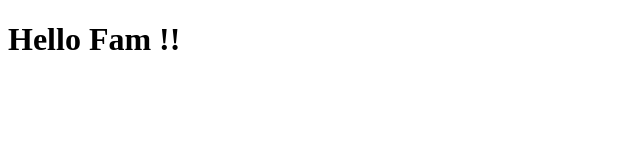
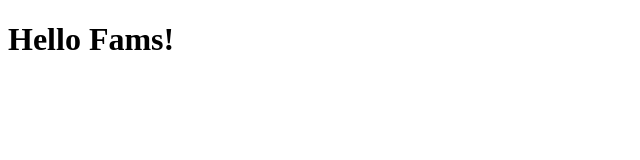
Before and after one commit to kushbosamiya/Neog-Camp-Banana-Translate, a plain HTML site: page index.html in a window 1280 px wide. Shown: the full height of the page, 0-640 px from the left. Drawn offline with Linux system fonts and the light colour scheme.

```diff
--- a/index.html
+++ b/index.html
@@ -7,6 +7,6 @@
     <script src="/script.js"></script>
 </head>
 <body>
-    <h1>Hello Fam !!</h1>
+    <h1>Hello Fams!</h1>
 </body>
 </html>
```
